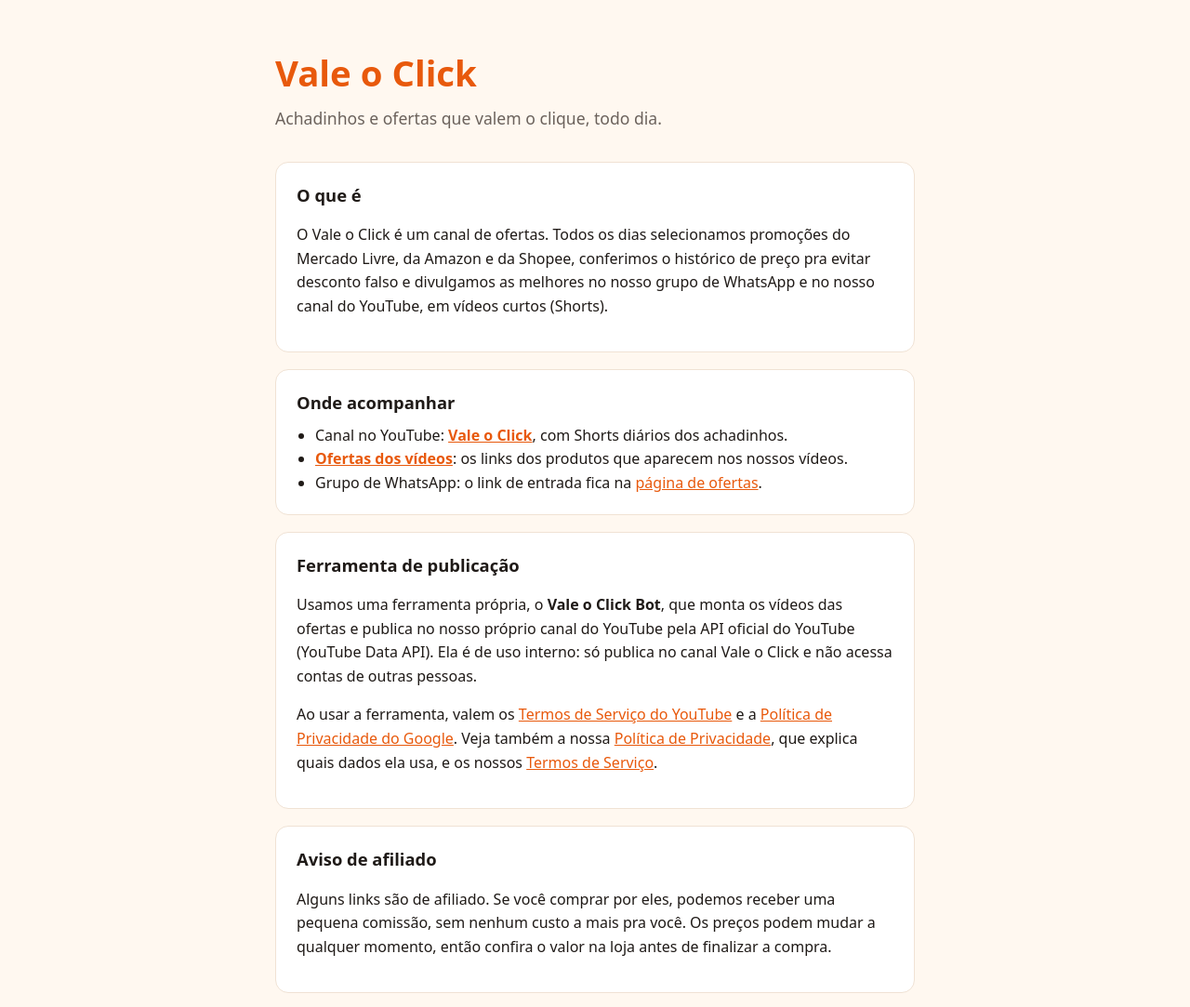
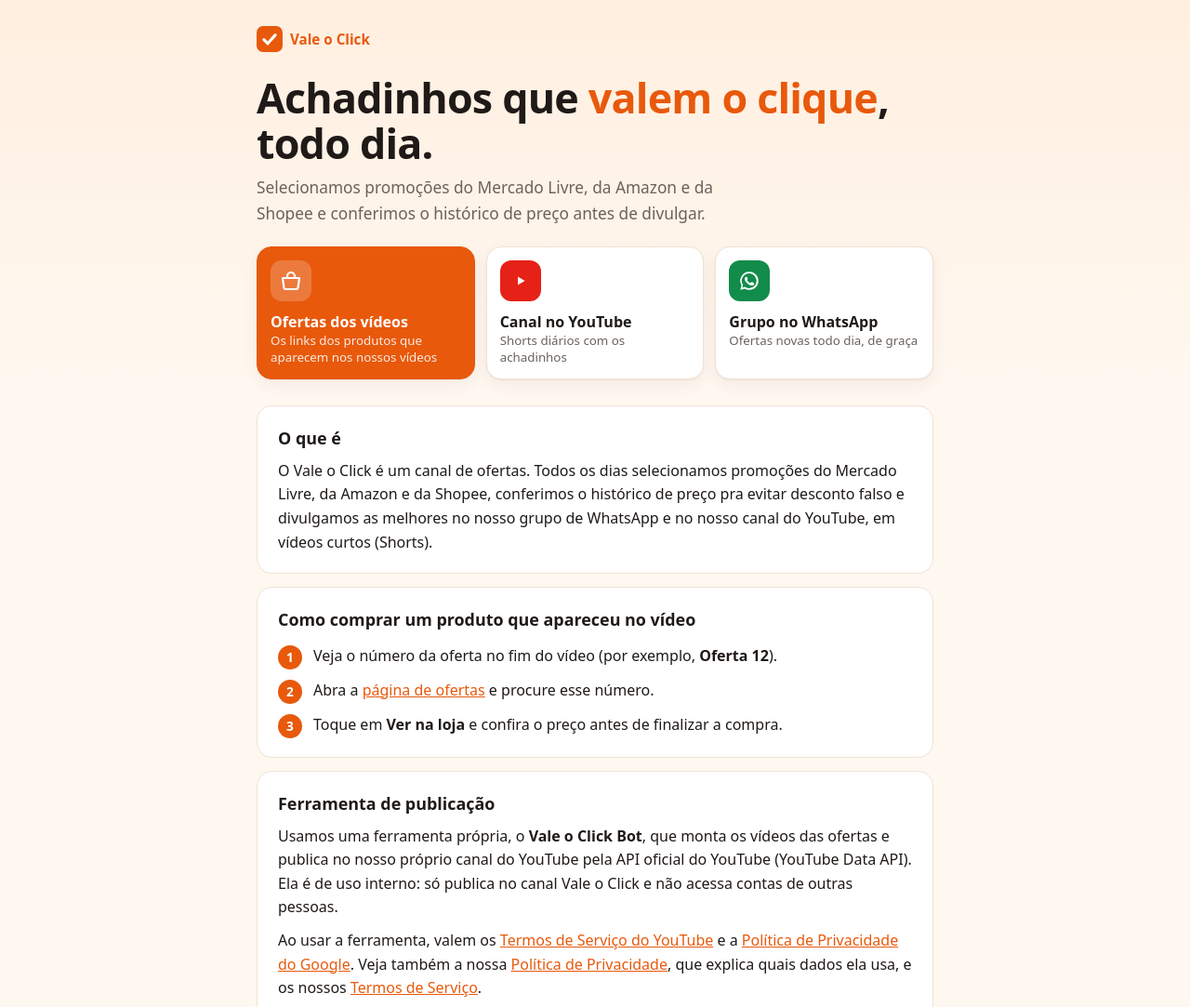
Before and after one commit to rlsdmm/rlsdmm.github.io, a plain HTML site: page index.html in a window 1280 px wide. Shown: the top 1083 px of the page at 93% size. Drawn offline with Linux system fonts and the light colour scheme.

Commit message:
Site: SEO e visual novo: index.html

```diff
--- a/index.html
+++ b/index.html
@@ -6,37 +6,110 @@
 <meta name="google-site-verification" content="k_Y9X-CuUNdgN8f_ALZKuLL2P8ToHWcNXZWL1WJkvHQ" />
 <title>Vale o Click — Achadinhos e ofertas</title>
 <meta name="description" content="Vale o Click: ofertas e achadinhos selecionados do Mercado Livre, Amazon e Shopee, com histórico de preço conferido.">
+<link rel="canonical" href="https://rlsdmm.github.io/">
+<link rel="icon" href="favicon.svg" type="image/svg+xml">
+<meta name="theme-color" content="#e8590c">
+<meta property="og:type" content="website">
+<meta property="og:locale" content="pt_BR">
+<meta property="og:site_name" content="Vale o Click">
+<meta property="og:title" content="Vale o Click — Achadinhos e ofertas">
+<meta property="og:description" content="Ofertas do Mercado Livre, Amazon e Shopee com histórico de preço conferido. Achadinhos novos todo dia.">
+<meta property="og:url" content="https://rlsdmm.github.io/">
+<meta property="og:image" content="https://rlsdmm.github.io/og-image.png">
+<meta property="og:image:width" content="1200">
+<meta property="og:image:height" content="630">
+<meta name="twitter:card" content="summary_large_image">
+<script type="application/ld+json">
+{"@context":"https://schema.org","@type":"WebSite","name":"Vale o Click","url":"https://rlsdmm.github.io/","inLanguage":"pt-BR"}
+</script>
 <style>
-  :root { --fundo:#fff8f0; --texto:#1f1a17; --suave:#6b625c; --destaque:#e8590c; --cartao:#ffffff; --borda:#f0e2d4; }
+  :root {
+    --fundo:#fff8f0; --fundo-topo:#ffefe0; --texto:#1f1a17; --suave:#6b625c; --destaque:#e8590c; --destaque-escuro:#c94a06;
+    --cartao:#ffffff; --borda:#f0e2d4; --verde:#128c4a; --sombra:0 1px 2px rgba(60,30,10,.06), 0 6px 18px rgba(60,30,10,.06);
+  }
+  @media (prefers-color-scheme: dark) {
+    :root:not([data-theme="light"]) {
+      --fundo:#17120f; --fundo-topo:#231a14; --texto:#f5ede6; --suave:#b3a69b; --destaque:#ff7a2e; --destaque-escuro:#ff9152;
+      --cartao:#211a16; --borda:#352a22; --verde:#1fa95e; --sombra:0 1px 2px rgba(0,0,0,.3);
+    }
+  }
+  :root[data-theme="dark"] {
+    --fundo:#17120f; --fundo-topo:#231a14; --texto:#f5ede6; --suave:#b3a69b; --destaque:#ff7a2e; --destaque-escuro:#ff9152;
+    --cartao:#211a16; --borda:#352a22; --verde:#1fa95e; --sombra:0 1px 2px rgba(0,0,0,.3);
+  }
   * { box-sizing:border-box; }
-  body { margin:0; font-family:system-ui,-apple-system,"Segoe UI",Roboto,Arial,sans-serif; background:var(--fundo); color:var(--texto); line-height:1.6; }
-  main { max-width:720px; margin:0 auto; padding:48px 16px; }
-  h1 { font-size:2.4rem; margin:0 0 4px; color:var(--destaque); }
-  .sub { color:var(--suave); margin:0 0 32px; font-size:1.1rem; }
-  section { background:var(--cartao); border:1px solid var(--borda); border-radius:14px; padding:20px 22px; margin-bottom:18px; }
-  h2 { font-size:1.15rem; margin:0 0 8px; }
-  ul { padding-left:20px; margin:8px 0 0; }
+  body { margin:0; font-family:system-ui,-apple-system,"Segoe UI",Roboto,Arial,sans-serif; background:var(--fundo); color:var(--texto); line-height:1.6; -webkit-font-smoothing:antialiased; }
   a { color:var(--destaque); }
-  footer { color:var(--suave); font-size:.9rem; margin-top:32px; text-align:center; }
+  header { background:linear-gradient(180deg, var(--fundo-topo), var(--fundo)); }
+  .topo { max-width:760px; margin:0 auto; padding:28px 16px 8px; }
+  .marca { display:inline-flex; align-items:center; gap:8px; font-weight:800; color:var(--destaque); font-size:.95rem; }
+  .marca img { width:28px; height:28px; }
+  h1 { font-size:clamp(2rem, 7vw, 2.8rem); line-height:1.1; margin:16px 0 10px; letter-spacing:-.8px; }
+  h1 em { font-style:normal; color:var(--destaque); }
+  .sub { color:var(--suave); margin:0 0 22px; font-size:1.08rem; max-width:52ch; }
+
+  .acoes { display:grid; gap:12px; }
+  @media (min-width:640px) { .acoes { grid-template-columns:repeat(3, 1fr); } }
+  .acao { display:flex; align-items:center; gap:12px; text-decoration:none; color:var(--texto); background:var(--cartao); border:1px solid var(--borda); border-radius:16px; padding:14px; box-shadow:var(--sombra); transition:transform .15s; }
+  @media (hover:hover) { .acao:hover { transform:translateY(-2px); } }
+  @media (min-width:640px) { .acao { flex-direction:column; align-items:flex-start; } }
+  .acao .icone { flex:none; display:grid; place-items:center; width:44px; height:44px; border-radius:12px; color:#fff; }
+  .acao .icone svg { width:24px; height:24px; }
+  .acao strong { display:block; line-height:1.3; }
+  .acao small { color:var(--suave); line-height:1.35; display:block; }
+  .acao.principal { background:var(--destaque); border-color:var(--destaque); color:#fff; }
+  .acao.principal small { color:rgba(255,255,255,.88); }
+  .acao.principal .icone { background:rgba(255,255,255,.2); }
+  .yt .icone { background:#e62117; }
+  .wa .icone { background:var(--verde); }
+
+  main { max-width:760px; margin:0 auto; padding:20px 16px 40px; }
+  section { background:var(--cartao); border:1px solid var(--borda); border-radius:16px; padding:20px 22px; margin-bottom:14px; }
+  h2 { font-size:1.12rem; margin:0 0 8px; }
+  section p { margin:0 0 10px; }
+  section p:last-child { margin-bottom:0; }
+  .passos { display:grid; gap:10px; margin:12px 0 0; padding:0; list-style:none; counter-reset:passo; }
+  .passos li { counter-increment:passo; display:flex; gap:12px; align-items:flex-start; }
+  .passos li::before { content:counter(passo); flex:none; display:grid; place-items:center; width:26px; height:26px; border-radius:50%; background:var(--destaque); color:#fff; font-weight:800; font-size:.85rem; margin-top:1px; }
+  footer { color:var(--suave); font-size:.9rem; margin-top:28px; text-align:center; }
 </style>
 </head>
 <body>
+<header>
+  <div class="topo">
+    <span class="marca"><img src="favicon.svg" alt="">Vale o Click</span>
+    <h1>Achadinhos que <em>valem o clique</em>, todo dia.</h1>
+    <p class="sub">Selecionamos promoções do Mercado Livre, da Amazon e da Shopee e conferimos o histórico de preço antes de divulgar.</p>
+    <nav class="acoes" aria-label="Onde acompanhar">
+      <a class="acao principal" href="ofertas.html">
+        <span class="icone"><svg viewBox="0 0 24 24" fill="none" stroke="currentColor" stroke-width="2.2" stroke-linecap="round" stroke-linejoin="round" aria-hidden="true"><path d="M3 9h18l-1.5 10.5a2 2 0 0 1-2 1.5h-11a2 2 0 0 1-2-1.5Z"/><path d="M8 9V7a4 4 0 0 1 8 0v2"/></svg></span>
+        <span><strong>Ofertas dos vídeos</strong><small>Os links dos produtos que aparecem nos nossos vídeos</small></span>
+      </a>
+      <a class="acao yt" href="https://www.youtube.com/channel/UCB0RaDMAE-TDi2lJ1GRSLhQ">
+        <span class="icone"><svg viewBox="0 0 24 24" fill="currentColor" aria-hidden="true"><path d="M9 7.5v9l7.5-4.5z"/></svg></span>
+        <span><strong>Canal no YouTube</strong><small>Shorts diários com os achadinhos</small></span>
+      </a>
+      <a class="acao wa" id="grupo" href="https://chat.whatsapp.com/Bn8Uh59Grik5MwvQ0dSTJq">
+        <span class="icone"><svg viewBox="0 0 32 32" aria-hidden="true"><path fill="currentColor" d="M16 3a13 13 0 0 0-11.2 19.6L3 29l6.6-1.7A13 13 0 1 0 16 3Zm0 23.6c-2 0-4-.6-5.7-1.6l-.4-.2-3.9 1 1-3.8-.3-.4A10.6 10.6 0 1 1 16 26.6Zm5.8-7.9c-.3-.2-1.9-.9-2.2-1-.3-.1-.5-.2-.7.2l-1 1.2c-.2.2-.4.2-.7.1a8.7 8.7 0 0 1-4.3-3.8c-.3-.5.3-.5.9-1.6.1-.2 0-.4 0-.6l-1-2.4c-.3-.6-.5-.5-.7-.5h-.6c-.2 0-.6.1-.9.4-.3.3-1.2 1.1-1.2 2.8s1.2 3.2 1.4 3.4c.2.2 2.4 3.6 5.7 5 2.1.9 2.9 1 4 .8.6-.1 1.9-.8 2.2-1.5.3-.8.3-1.4.2-1.5-.1-.2-.3-.2-.6-.4Z"/></svg></span>
+        <span><strong>Grupo no WhatsApp</strong><small>Ofertas novas todo dia, de graça</small></span>
+      </a>
+    </nav>
+  </div>
+</header>
+
 <main>
-  <h1>Vale o Click</h1>
-  <p class="sub">Achadinhos e ofertas que valem o clique, todo dia.</p>
-
   <section>
     <h2>O que é</h2>
     <p>O Vale o Click é um canal de ofertas. Todos os dias selecionamos promoções do Mercado Livre, da Amazon e da Shopee, conferimos o histórico de preço pra evitar desconto falso e divulgamos as melhores no nosso grupo de WhatsApp e no nosso canal do YouTube, em vídeos curtos (Shorts).</p>
   </section>
 
   <section>
-    <h2>Onde acompanhar</h2>
-    <ul>
-      <li>Canal no YouTube: <a href="https://www.youtube.com/channel/UCB0RaDMAE-TDi2lJ1GRSLhQ"><strong>Vale o Click</strong></a>, com Shorts diários dos achadinhos.</li>
-      <li><a href="ofertas.html"><strong>Ofertas dos vídeos</strong></a>: os links dos produtos que aparecem nos nossos vídeos.</li>
-      <li>Grupo de WhatsApp: o link de entrada fica na <a href="ofertas.html">página de ofertas</a>.</li>
-    </ul>
+    <h2>Como comprar um produto que apareceu no vídeo</h2>
+    <ol class="passos">
+      <li><span>Veja o número da oferta no fim do vídeo (por exemplo, <strong>Oferta 12</strong>).</span></li>
+      <li><span>Abra a <a href="ofertas.html">página de ofertas</a> e procure esse número.</span></li>
+      <li><span>Toque em <strong>Ver na loja</strong> e confira o preço antes de finalizar a compra.</span></li>
+    </ol>
   </section>
 
   <section>
@@ -59,5 +132,12 @@
     <a href="privacidade.html">Política de Privacidade</a> · <a href="termos.html">Termos de Serviço</a> · © 2026 Vale o Click
   </footer>
 </main>
+<script>
+  // O link do grupo vem do mesmo arquivo da página de ofertas: se o convite mudar, a página inicial acompanha.
+  fetch('ofertas.json?t=' + Math.floor(Date.now() / 60000))
+    .then((r) => (r.ok ? r.json() : null))
+    .then((d) => { if (/^https:\/\/chat\.whatsapp\.com\//.test(d?.grupo ?? '')) document.getElementById('grupo').href = d.grupo; })
+    .catch(() => {});
+</script>
 </body>
 </html>
```
